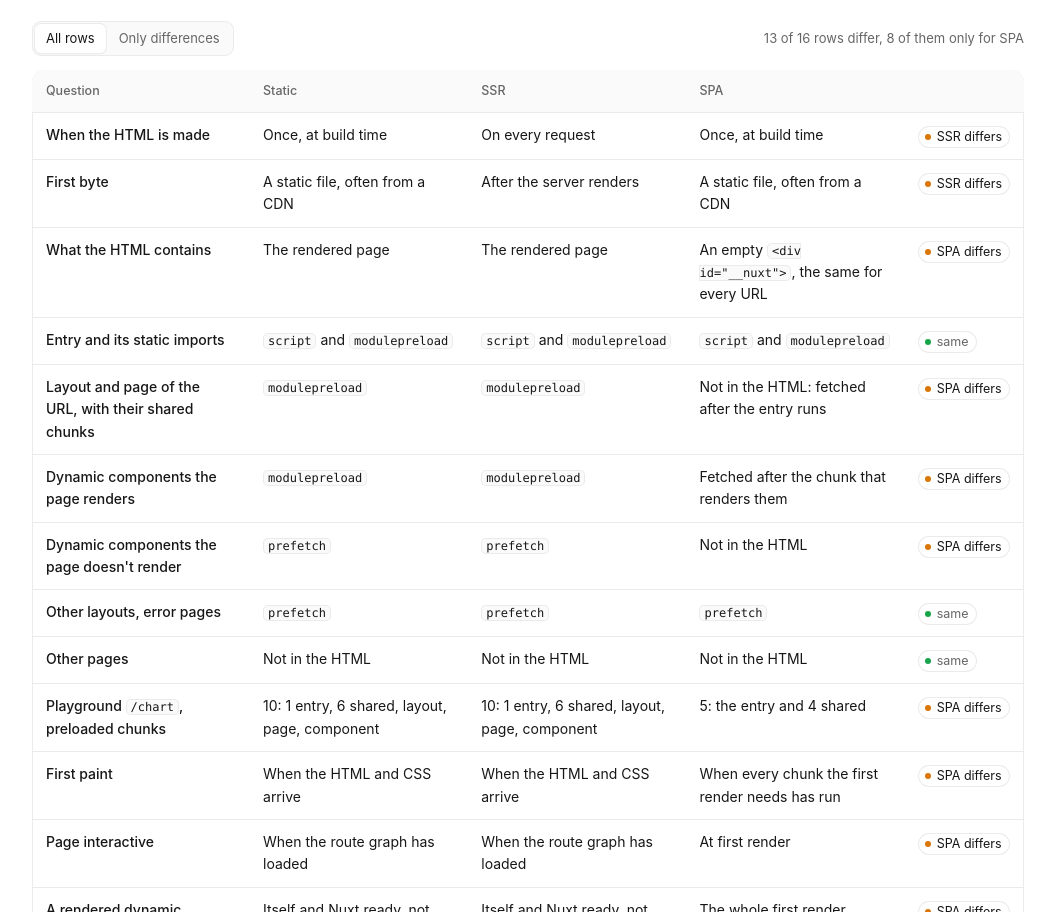
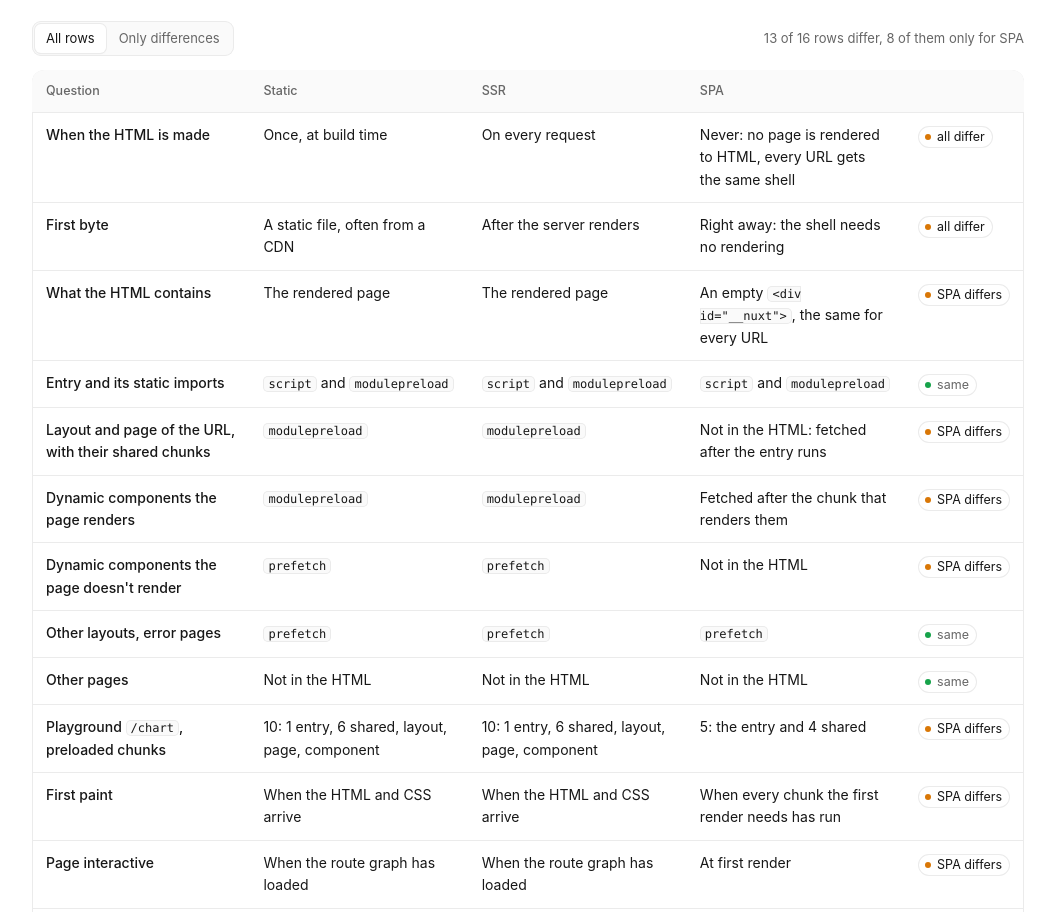
Before and after one commit to larbish/nuxt-bundle-cheat-sheet, a plain HTML site: page index.html in a window 1280 px wide. Shown: the part 4562-5474 px from the top of the page, without its empty margins (112-1167 px from the left). Drawn offline with Linux system fonts and the light colour scheme.

Commit message:
fix: correct when the SPA shell is made
Amp-Thread-ID: https://ampcode.com/threads/T-01a1c4cc-717e-72ea-8891-1e5f38ad2a17

```diff
--- a/index.html
+++ b/index.html
@@ -747,8 +747,8 @@
   /* Static, SSR, SPA */
   // [question, static, ssr, spa]. Rows where all three cells match are marked the same.
   const modes = [
-    ['When the HTML is made', 'Once, at build time', 'On every request', 'Once, at build time'],
-    ['First byte', 'A static file, often from a CDN', 'After the server renders', 'A static file, often from a CDN'],
+    ['When the HTML is made', 'Once, at build time', 'On every request', 'Never: no page is rendered to HTML, every URL gets the same shell'],
+    ['First byte', 'A static file, often from a CDN', 'After the server renders', 'Right away: the shell needs no rendering'],
     ['What the HTML contains', 'The rendered page', 'The rendered page', 'An empty <code>&lt;div id="__nuxt"&gt;</code>, the same for every URL'],
     ['Entry and its static imports', '<code>script</code> and <code>modulepreload</code>', '<code>script</code> and <code>modulepreload</code>', '<code>script</code> and <code>modulepreload</code>'],
     ['Layout and page of the URL, with their shared chunks', '<code>modulepreload</code>', '<code>modulepreload</code>', 'Not in the HTML: fetched after the entry runs'],
```
